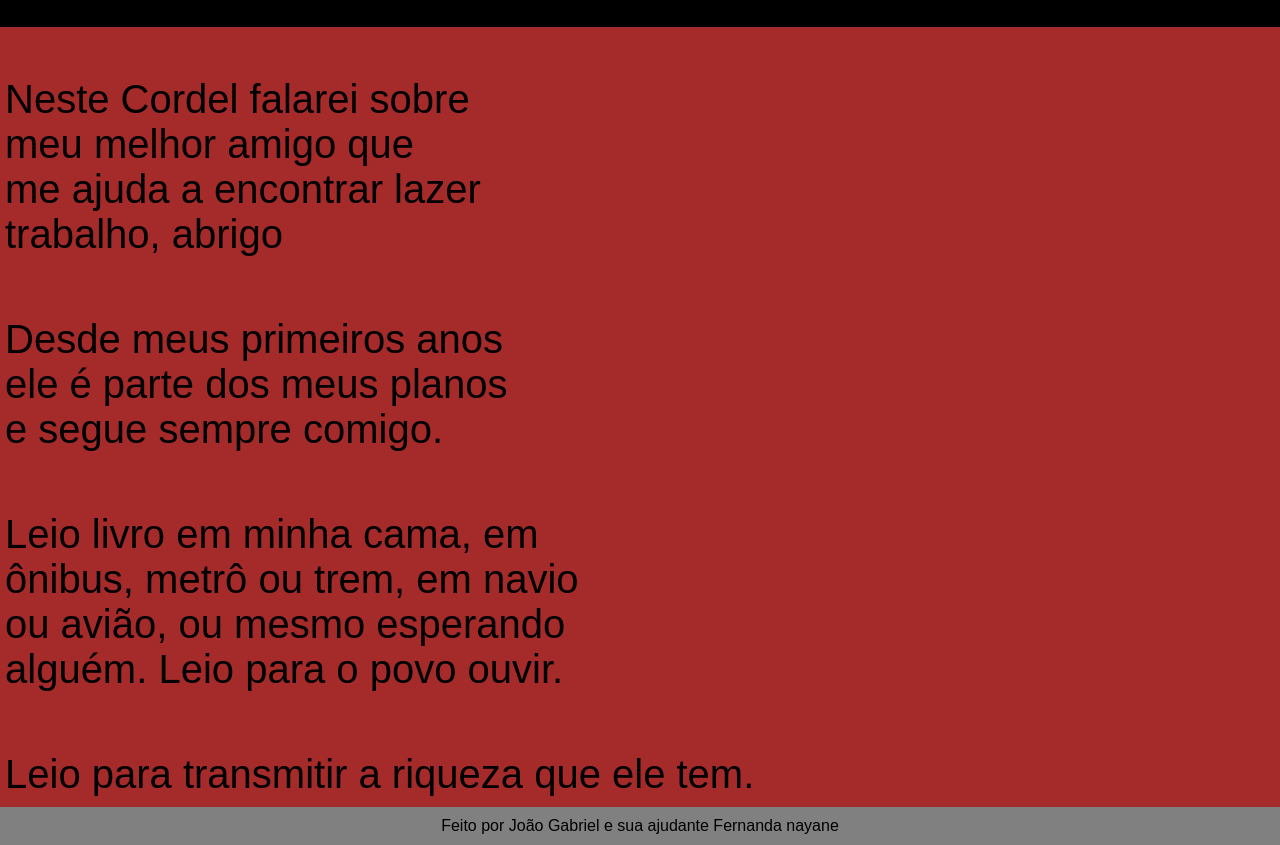
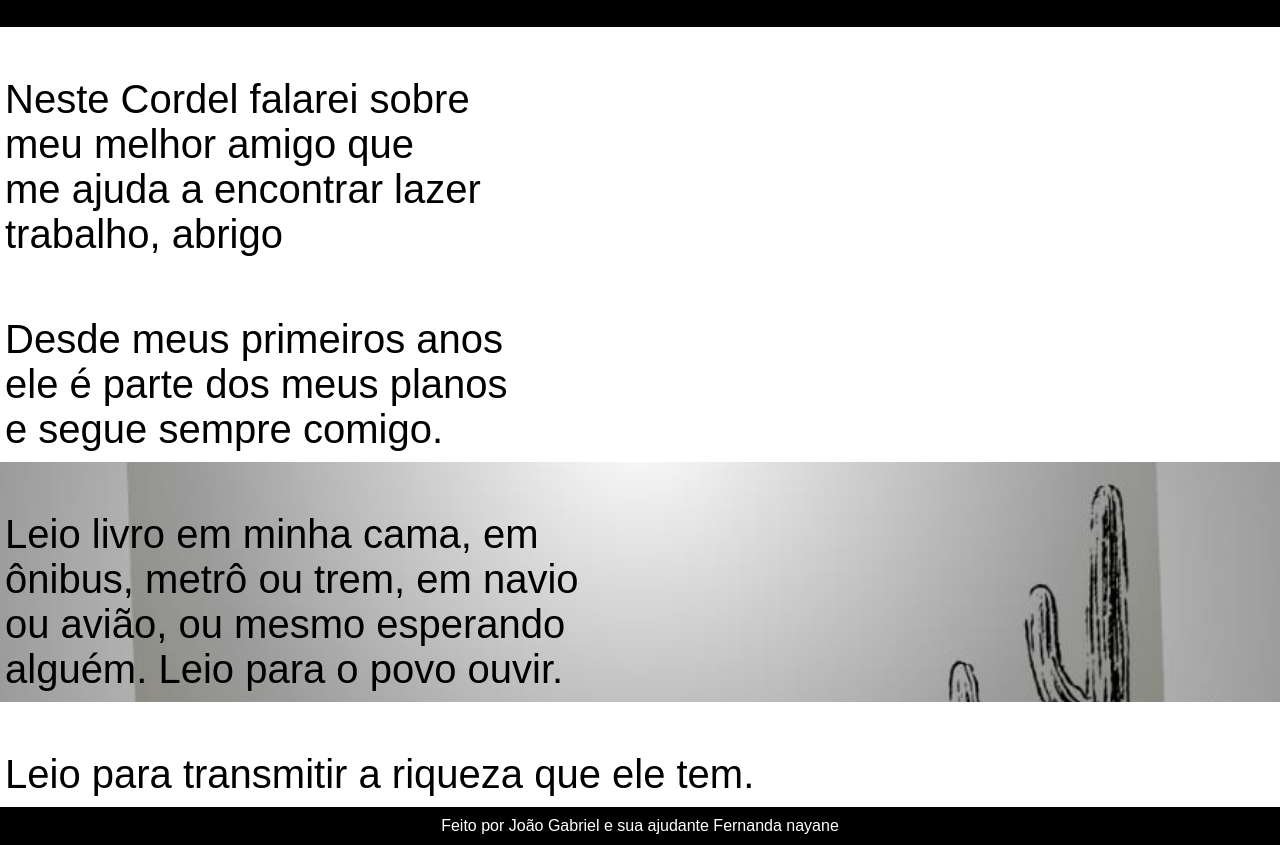
Before and after one commit to gabriel-silva-lab/desafios, a plain HTML site: page desafio-teste/index.html in a window 1280 px wide. Shown: the part 136-981 px from the top of the page. Drawn offline with Linux system fonts and the light colour scheme.

Commit message:
nada como planejado

```diff
--- a/desafio-teste/index.html
+++ b/desafio-teste/index.html
@@ -23,7 +23,7 @@
         <p>
             Desde meus primeiros anos <br> ele é parte dos meus planos  <br>e segue sempre comigo.
         </p>
-        <p>
+        <p id="img">
             Leio livro em minha cama, em <br> ônibus, metrô ou trem,  em navio <br> ou avião, ou mesmo esperando <br> alguém.  Leio para o povo ouvir.
         </p>
         <p>
--- a/desafio-teste/style.css
+++ b/desafio-teste/style.css
@@ -6,7 +6,7 @@
 }
 body{
     font-family: Arial, Helvetica, sans-serif;
-    background-color:brown ;
+    background-color: white;
     min-height: 100vh;
 }
 header{
@@ -32,9 +32,17 @@ main p{
    padding-bottom: 10px;
    padding-left: 5px;
 }
+main p#img{
+    background-color: rgba(0, 0, 0, 0.375);
+}
+#img{
+    background-image: url(imaguens/imaguens\ de\ funfo.jpg);
+    background-position: right center;
+    background-size: cover;
+}
 footer{
     padding: 10px;
     text-align: center;
-    background-color: gray;
-    color: black;
+    background-color: black;
+    color: white;
 }
```
Also changed, not shown: desafio-teste/imaguens/imaguens de funfo.jpg (added).
